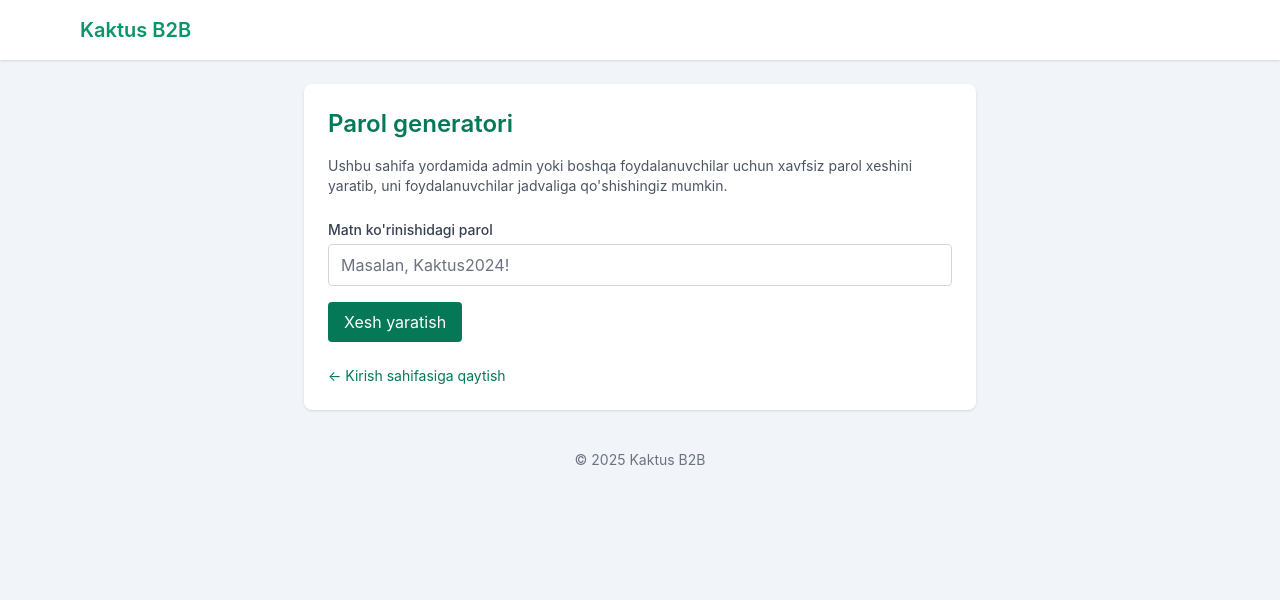
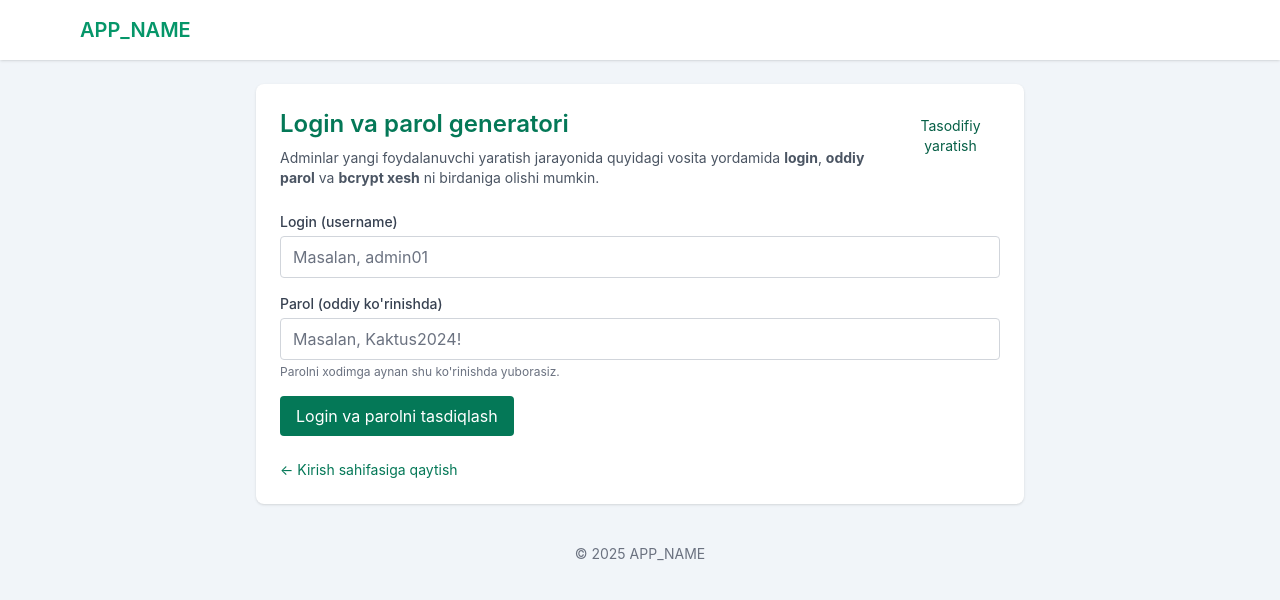
Before and after one commit to xdf-devoniy/kaktusb2b, a PHP site: page /password_generator.php in a window 1280 px wide. Shown: the top 600 px of the page. Run offline with PHP 8.4, Linux system fonts and the light colour scheme; some libraries are stand-ins or nearby versions.

Commit message:
Enhance password generator with login creation

```diff
--- a/public/password_generator.php
+++ b/public/password_generator.php
@@ -1,43 +1,119 @@
 <?php
 require_once __DIR__ . '/../app/Config/config.php';
 
+function generateUsername(): string
+{
+    $prefixes = ['admin', 'manager', 'user', 'kaktus'];
+    $prefix = $prefixes[array_rand($prefixes)];
+    return $prefix . random_int(100, 999);
+}
+
+function generatePassword(int $length = 12): string
+{
+    $chars = 'ABCDEFGHJKLMNPQRSTUVWXYZabcdefghijkmnopqrstuvwxyz23456789!@$%&*';
+    $password = '';
+    for ($i = 0; $i < $length; $i++) {
+        $password .= $chars[random_int(0, strlen($chars) - 1)];
+    }
+    return $password;
+}
+
 $message = null;
+$formUsername = '';
+$formPassword = '';
 $generated = null;
 
 if ($_SERVER['REQUEST_METHOD'] === 'POST') {
-    $password = trim($_POST['password'] ?? '');
-    if ($password === '') {
-        $message = 'Iltimos, parol kiriting.';
+    if (isset($_POST['generate_random'])) {
+        $formUsername = generateUsername();
+        $formPassword = generatePassword();
     } else {
-        $generated = password_hash($password, PASSWORD_BCRYPT);
+        $formUsername = trim($_POST['username'] ?? '');
+        $formPassword = trim($_POST['password'] ?? '');
+    }
+
+    if ($formUsername === '' || $formPassword === '') {
+        $message = "Iltimos, login va parolni to'ldiring.";
+    } else {
+        $generated = [
+            'username' => $formUsername,
+            'password' => $formPassword,
+            'hash' => password_hash($formPassword, PASSWORD_BCRYPT),
+        ];
     }
 }
 
 include __DIR__ . '/../app/Views/layout/header.php';
 ?>
-<div class="bg-white rounded-lg shadow p-6 max-w-2xl mx-auto">
-    <h1 class="text-2xl font-semibold text-brand-600 mb-4">Parol generatori</h1>
-    <p class="text-sm text-gray-600 mb-6">Ushbu sahifa yordamida admin yoki boshqa foydalanuvchilar uchun xavfsiz parol xeshini yaratib, uni foydalanuvchilar jadvaliga qo'shishingiz mumkin.</p>
+<div class="bg-white rounded-lg shadow p-6 max-w-3xl mx-auto">
+    <div class="flex items-start justify-between gap-4">
+        <div>
+            <h1 class="text-2xl font-semibold text-brand-600 mb-2">Login va parol generatori</h1>
+            <p class="text-sm text-gray-600">
+                Adminlar yangi foydalanuvchi yaratish jarayonida quyidagi vosita yordamida <strong>login</strong>, <strong>oddiy
+                parol</strong> va <strong>bcrypt xesh</strong> ni birdaniga olishi mumkin.
+            </p>
+        </div>
+        <form method="post">
+            <input type="hidden" name="generate_random" value="1">
+            <button type="submit" class="px-4 py-2 bg-brand-100 text-brand-700 rounded hover:bg-brand-200 text-sm">
+                Tasodifiy yaratish
+            </button>
+        </form>
+    </div>
 
     <?php if ($message): ?>
-        <div class="mb-4 rounded bg-red-100 text-red-700 px-4 py-2 text-sm">
+        <div class="mt-4 rounded bg-red-100 text-red-700 px-4 py-2 text-sm">
             <?= htmlspecialchars($message); ?>
         </div>
     <?php endif; ?>
 
-    <form method="post" class="space-y-4">
+    <form method="post" class="mt-6 space-y-4">
         <div>
-            <label class="block text-sm font-medium text-gray-700">Matn ko'rinishidagi parol</label>
-            <input type="text" name="password" class="mt-1 w-full rounded border-gray-300 focus:border-brand-500 focus:ring-brand-500" placeholder="Masalan, Kaktus2024!" required>
+            <label class="block text-sm font-medium text-gray-700">Login (username)</label>
+            <input type="text" name="username" value="<?= htmlspecialchars($formUsername); ?>"
+                   class="mt-1 w-full rounded border-gray-300 focus:border-brand-500 focus:ring-brand-500"
+                   placeholder="Masalan, admin01" required>
         </div>
-        <button type="submit" class="px-4 py-2 bg-brand-600 text-white rounded hover:bg-brand-700">Xesh yaratish</button>
+        <div>
+            <label class="block text-sm font-medium text-gray-700">Parol (oddiy ko'rinishda)</label>
+            <input type="text" name="password" value="<?= htmlspecialchars($formPassword); ?>"
+                   class="mt-1 w-full rounded border-gray-300 focus:border-brand-500 focus:ring-brand-500"
+                   placeholder="Masalan, Kaktus2024!" required>
+            <p class="text-xs text-gray-500 mt-1">Parolni xodimga aynan shu ko'rinishda yuborasiz.</p>
+        </div>
+        <button type="submit"
+                class="px-4 py-2 bg-brand-600 text-white rounded hover:bg-brand-700">
+            Login va parolni tasdiqlash
+        </button>
     </form>
 
     <?php if ($generated): ?>
-        <div class="mt-6">
-            <label class="block text-sm font-medium text-gray-700">Yaratilgan xesh</label>
-            <textarea class="mt-1 w-full rounded border-gray-300 text-xs" rows="3" readonly><?= htmlspecialchars($generated); ?></textarea>
-            <p class="text-xs text-gray-500 mt-2">Ushbu qiymatni <code>users</code> jadvalidagi <code>password_hash</code> ustuniga kiriting.</p>
+        <div class="mt-8 border-t pt-6">
+            <h2 class="text-xl font-semibold text-gray-800 mb-4">Yaratilgan ma'lumotlar</h2>
+            <div class="grid md:grid-cols-3 gap-4 text-sm">
+                <div class="p-3 rounded border">
+                    <p class="text-gray-500 text-xs uppercase">Login</p>
+                    <p class="font-semibold text-gray-800 text-lg break-all">
+                        <?= htmlspecialchars($generated['username']); ?>
+                    </p>
+                </div>
+                <div class="p-3 rounded border">
+                    <p class="text-gray-500 text-xs uppercase">Oddiy parol</p>
+                    <p class="font-semibold text-gray-800 text-lg break-all">
+                        <?= htmlspecialchars($generated['password']); ?>
+                    </p>
+                    <p class="text-xs text-orange-600 mt-1">* Ushbu parolni faqat xavfsiz kanal orqali yuboring.</p>
+                </div>
+                <div class="p-3 rounded border md:col-span-1">
+                    <p class="text-gray-500 text-xs uppercase">Bcrypt xesh</p>
+                    <textarea class="mt-1 w-full rounded border-gray-300 text-xs" rows="4" readonly><?= htmlspecialchars($generated['hash']); ?></textarea>
+                </div>
+            </div>
+            <p class="text-xs text-gray-500 mt-3">
+                <code>users</code> jadvaliga qo'shish uchun ustunlarni quyidagicha to'ldiring: <code>username</code> = login,
+                <code>password_hash</code> = xesh, boshqa maydonlar (ism, rol) ni ham kiritishni unutmang.
+            </p>
         </div>
     <?php endif; ?>
 
```
